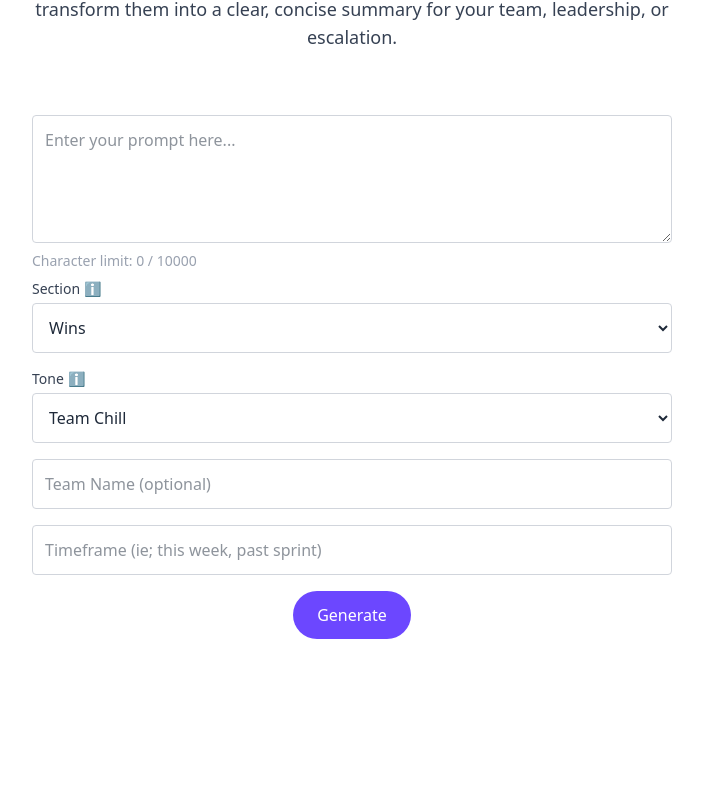
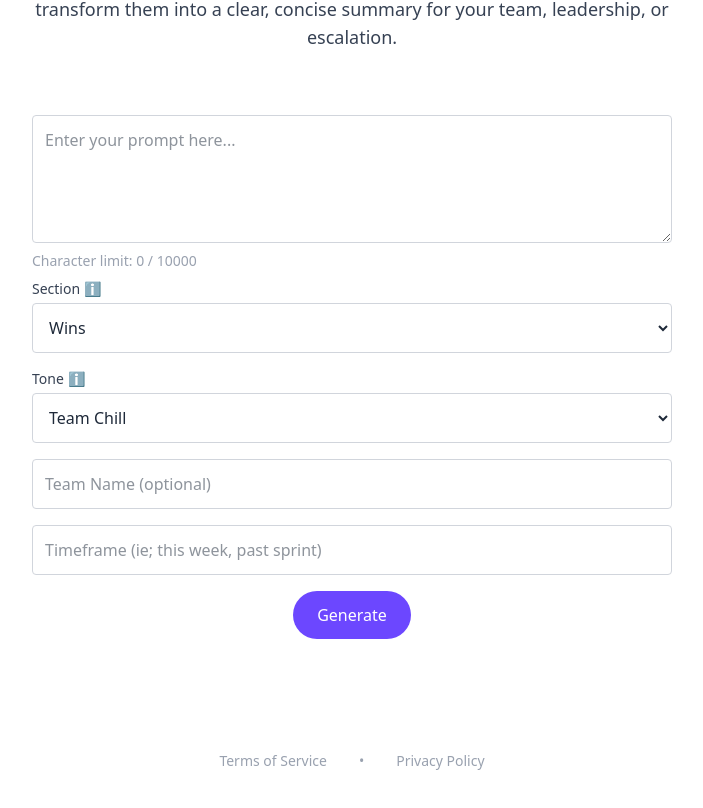
Before and after one commit to Natalie624/pulsecheck, a Next.js app: page /dashboard in a window 1280 px wide. Shown: the part 248-1056 px from the top of the page, without its empty margins (288-991 px from the left). Before the commit the page ends 991 px from the top, so only its background shows below. Built offline with nearby package versions, Linux system fonts and the light colour scheme; no server answers.

Commit message:
added legal links to dashboard

```diff
--- a/src/app/dashboard/page.tsx
+++ b/src/app/dashboard/page.tsx
@@ -2,6 +2,7 @@
 
 import { currentUser } from '@clerk/nextjs/server'
 import PromptForm from '../components/PromptForm'
+import Link from 'next/link'
 
 export default async function DashboardPage() {
   const user = await currentUser()
@@ -21,6 +22,30 @@ export default async function DashboardPage() {
       </p>
 
       <PromptForm />
+
+      {/* Footer links */}
+      <footer className="mt-18 text-sm text-gray-400">
+        <div className="flex flex-row items-center justify-center gap-6">
+              <Link
+                href="https://www.getpulsecheck.ai/terms"
+                target="_blank"
+                rel="noopener noreferrer"
+                className="hover:underline hover:text-gray-800 px-2"
+              >
+                Terms of Service
+              </Link>
+              <span>•</span>
+              <Link
+                href="https://www.getpulsecheck.ai/privacy"
+                target="_blank"
+                rel="noopener noreferrer"
+                className="hover:underline hover:text-gray-800 px-2"
+              >
+                Privacy Policy
+              </Link>
+            </div>
+        </footer>
+
     </main>
   )
 }
```
